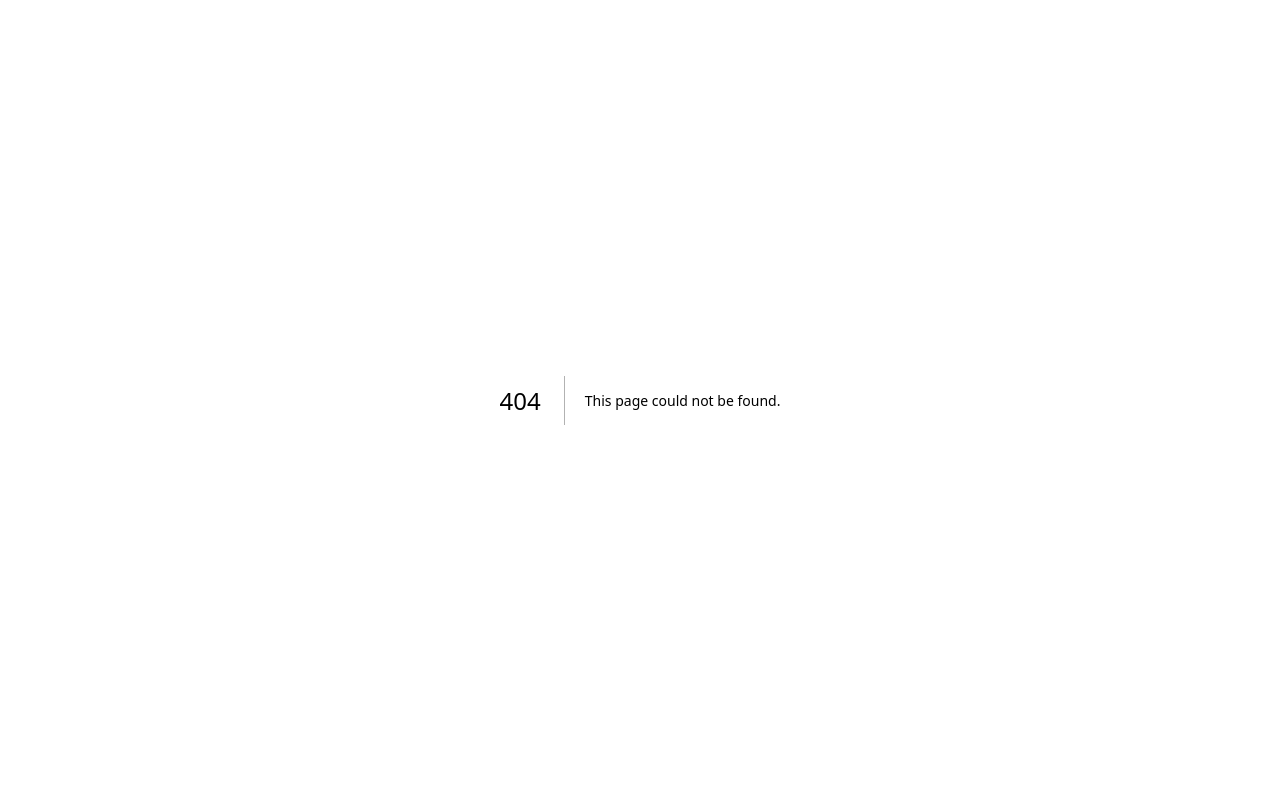
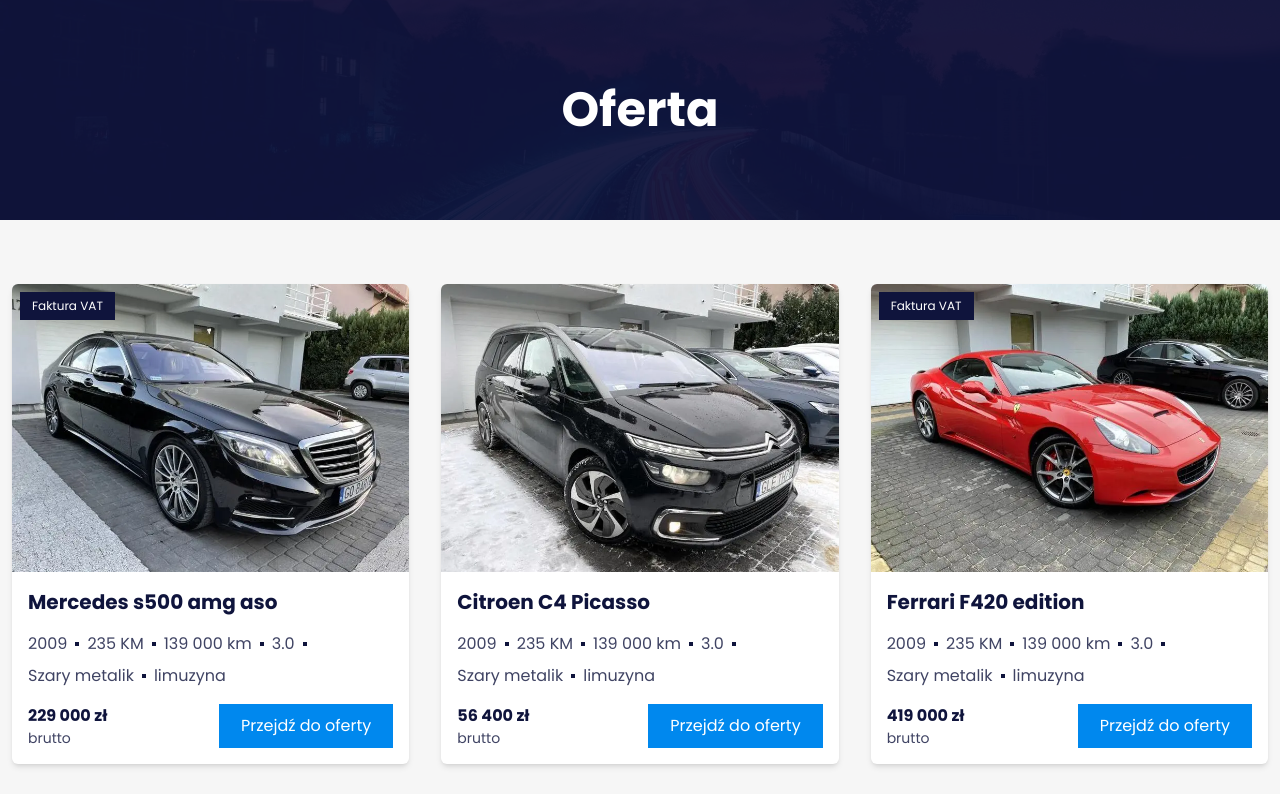
Before and after one commit to grzegorzpokorski/autodealer, a Next.js app: page /oferta in a window 1280 px wide. Before the commit this address had no page. Shown: the top 794 px of the page. Built offline with nearby package versions, Linux system fonts and the light colour scheme.

Commit message:
feat: add "oferta" page

```diff
--- /dev/null
+++ b/src/app/oferta/page.tsx
@@ -0,0 +1,5 @@
+import { OfferPage } from "@/components/templates/OfferPage/OfferPage";
+
+export default function Page() {
+  return <OfferPage />;
+}
```
